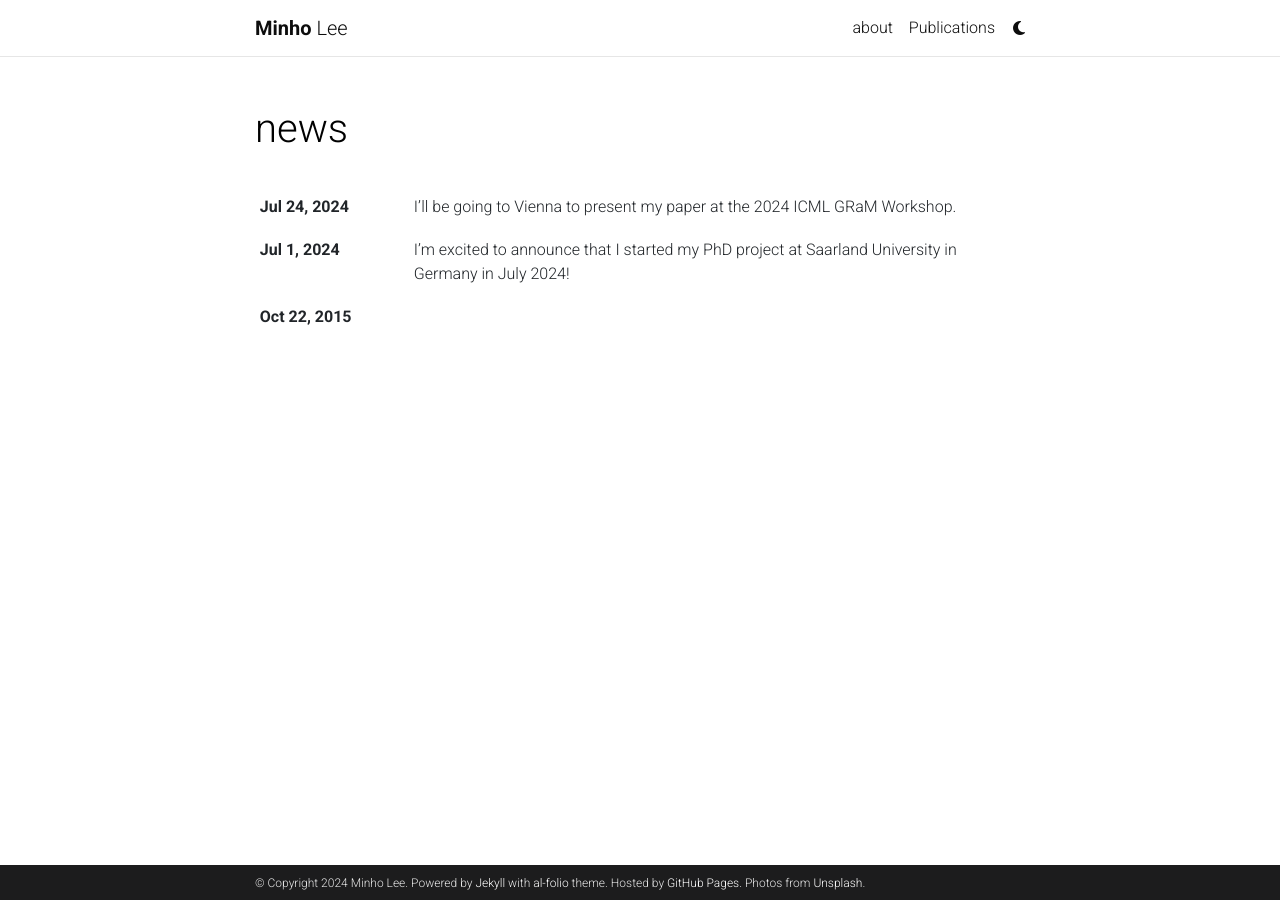
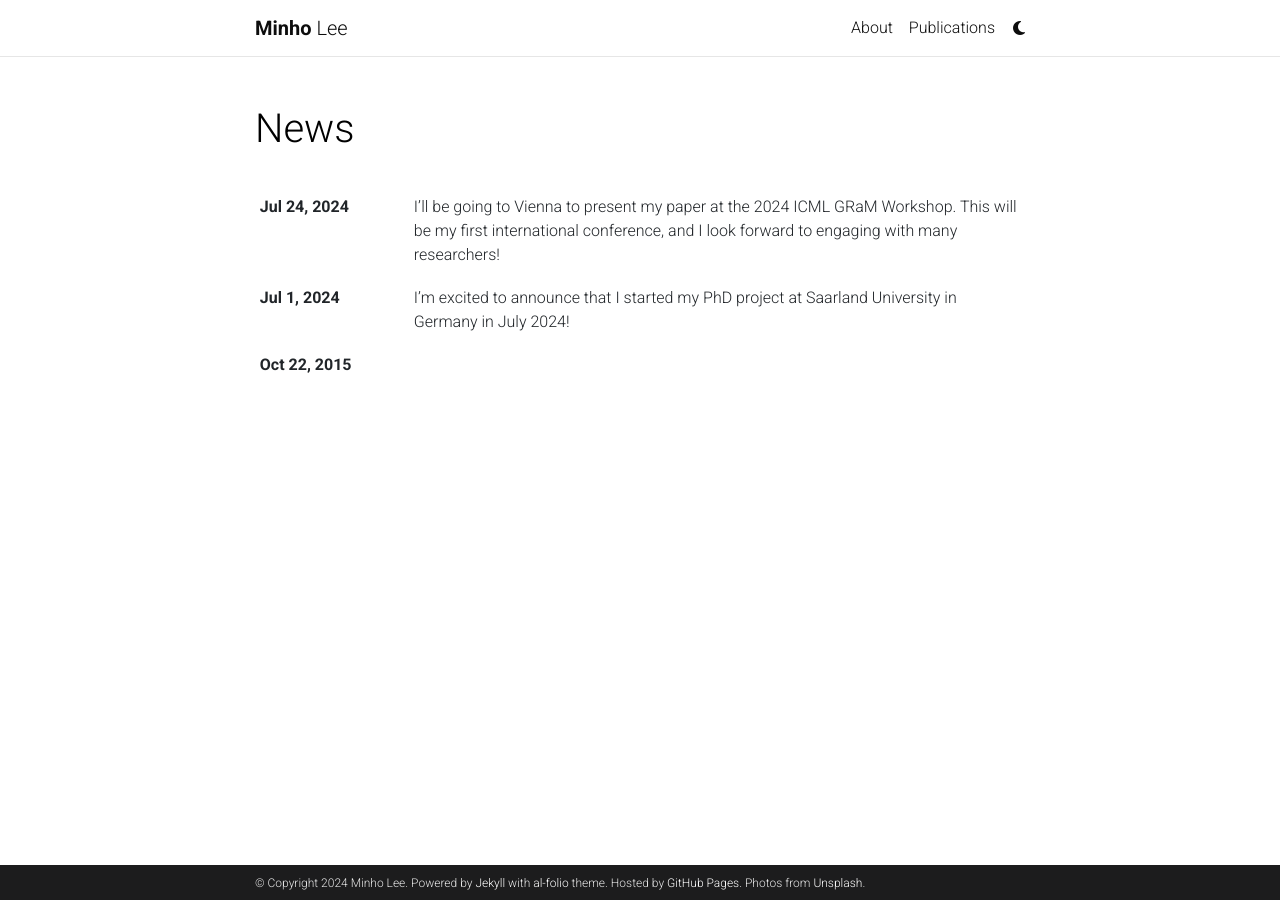
Before and after one commit to leemingo/leemingo.github.io, a Jekyll site: the page built from news.html, in a window 1280 px wide. Built offline with Jekyll 4.4.1, drawn with Linux system fonts in a browser that asks for light colours; comment, search, counter and statistics services are not loaded; a style sheet for code colours, icons or effects is not loaded.

```diff
--- a/_config.yml
+++ b/_config.yml
@@ -272,8 +272,8 @@
 
 scholar:
 
-  last_name: [Einstein]
-  first_name: [Albert, A.]
+  last_name: [Lee]
+  first_name: [Minho]
 
   style: apa
   locale: en
--- a/_includes/head.html
+++ b/_includes/head.html
@@ -10,24 +10,7 @@
     <link defer rel="stylesheet" href="https://unpkg.com/bootstrap-table@{{ site.bootstrap-table.version }}/dist/bootstrap-table.min.css">
 
     <!-- Fonts & Icons -->
-    <link rel="apple-touch-icon" sizes="57x57" href="/assets/apple-icon-57x57.png">
-    <link rel="apple-touch-icon" sizes="60x60" href="/assets/apple-icon-60x60.png">
-    <link rel="apple-touch-icon" sizes="72x72" href="/assets/apple-icon-72x72.png">
-    <link rel="apple-touch-icon" sizes="76x76" href="/assets/apple-icon-76x76.png">
-    <link rel="apple-touch-icon" sizes="114x114" href="/assets/apple-icon-114x114.png">
-    <link rel="apple-touch-icon" sizes="120x120" href="/assets/apple-icon-120x120.png">
-    <link rel="apple-touch-icon" sizes="144x144" href="/assets/apple-icon-144x144.png">
-    <link rel="apple-touch-icon" sizes="152x152" href="/assets/apple-icon-152x152.png">
-    <link rel="apple-touch-icon" sizes="180x180" href="/assets/apple-icon-180x180.png">
-    <link rel="icon" type="image/png" sizes="192x192"  href="/assets/android-icon-192x192.png">
-    <link rel="icon" type="image/png" sizes="32x32" href="/assets/favicon-32x32.png">
-    <link rel="icon" type="image/png" sizes="96x96" href="/assets/favicon-96x96.png">
-    <link rel="icon" type="image/png" sizes="16x16" href="/assets/favicon-16x16.png">
-    <link rel="manifest" href="/assets/manifest.json">
-    <meta name="msapplication-TileColor" content="#ffffff">
-    <meta name="msapplication-TileImage" content="/assets/ms-icon-144x144.png">
-    <meta name="theme-color" content="#ffffff">
-    <!-- <link rel="stylesheet" href="{{ '/assets/css/academicons.min.css' | relative_url | bust_file_cache }}"> -->
+    <link rel="stylesheet" href="{{ '/assets/css/academicons.min.css' | relative_url | bust_file_cache }}">
     <link rel="stylesheet" type="text/css" href="https://fonts.googleapis.com/css?family=Roboto:300,400,500,700|Roboto+Slab:100,300,400,500,700|Material+Icons">
 
     <!-- Code Syntax Highlighting -->
--- a/news.html
+++ b/news.html
@@ -1,6 +1,6 @@
 ---
 layout: page
-title: news
+title: News
 permalink: /news/
 ---
 
```
Also changed, not shown: _news/announcement_2.md (+1 -1 lines), _pages/about.md (+1 -1 lines).
